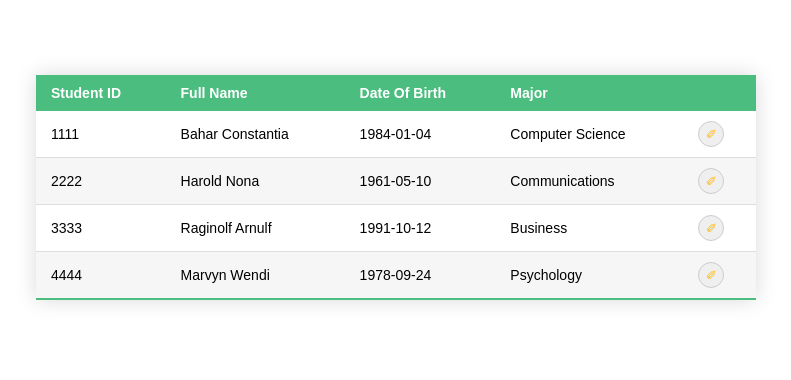
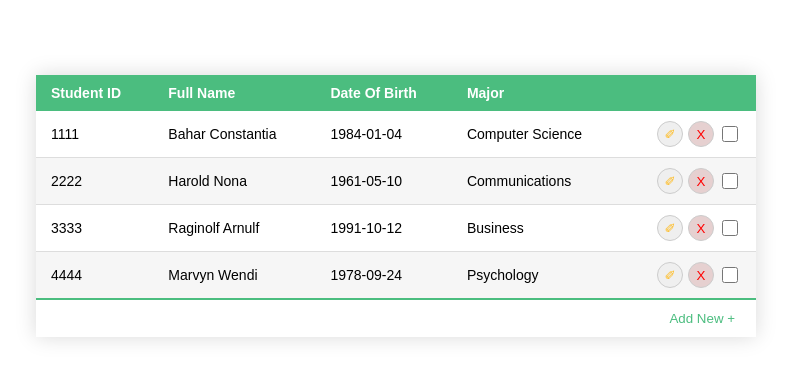
Before and after one commit to sunshine0709/react-editable-table, a React (Vite) app: page / in a window 1280 px wide. Shown: the top 380 px of the page, without its empty margins (244-1035 px from the left). Built offline with nearby package versions, Linux system fonts and the light colour scheme.

Commit message:
Add and remove table rows

```diff
--- a/src/Table/EditCell.tsx
+++ b/src/Table/EditCell.tsx
@@ -14,18 +14,36 @@ export const EditCell = ({ row, table }) => {
     }
   };
 
-  return meta?.editedRows[row.id] ? (
-    <div className="edit-cell">
+  const removeRow = () => {
+    meta?.removeRow(row.index);
+  };
+
+  return (
+    <div className="edit-cell-container">
+      {meta?.editedRows[row.id] ? (
+        <div className="edit-cell-action">
           <button onClick={setEditedRows} name="cancel">
-        X
+            ⚊
           </button>{" "}
           <button onClick={setEditedRows} name="done">
             ✔
           </button>
         </div>
       ) : (
+        <div className="edit-cell-action">
           <button onClick={setEditedRows} name="edit">
             ✐
           </button>
+          <button onClick={removeRow} name="remove">
+            X
+          </button>
+        </div>
+      )}
+      <input
+        type="checkbox"
+        checked={row.getIsSelected()}
+        onChange={row.getToggleSelectedHandler()}
+      />
+    </div>
   );
 };
--- /dev/null
+++ b/src/Table/FooterCell.tsx
@@ -0,0 +1,24 @@
+export const FooterCell = ({ table }) => {
+  const meta = table.options.meta;
+  const selectedRows = table.getSelectedRowModel().rows;
+
+  const removeRows = () => {
+    meta.removeSelectedRows(
+      table.getSelectedRowModel().rows.map((row) => row.index)
+    );
+    table.resetRowSelection();
+  };
+
+  return (
+    <div className="footer-buttons">
+      {selectedRows.length > 0 ? (
+        <button className="remove-button" onClick={removeRows}>
+          Remove Selected x
+        </button>
+      ) : null}
+      <button className="add-button" onClick={meta?.addRow}>
+        Add New +
+      </button>
+    </div>
+  );
+};
--- a/src/Table/columns.ts
+++ b/src/Table/columns.ts
@@ -6,7 +6,7 @@ import { EditCell } from './EditCell'
 const columnHelper = createColumnHelper<Student>()
 
 export const columns = [
-  columnHelper.accessor('id', {
+  columnHelper.accessor('studentId', {
     header: 'Student ID',
     cell: TableCell,
     meta: {
--- a/src/Table/data.ts
+++ b/src/Table/data.ts
@@ -1,5 +1,5 @@
 export type Student = {
-  id: number
+  studentId: number
   name: string
   dateOfBirth: string
   major: string
@@ -7,25 +7,25 @@ export type Student = {
 
 export const data: Student[] = [
   {
-    id: 1111,
+    studentId: 1111,
     name: 'Bahar Constantia',
     dateOfBirth: '1984-01-04',
     major: 'Computer Science',
   },
   {
-    id: 2222,
+    studentId: 2222,
     name: 'Harold Nona',
     dateOfBirth: '1961-05-10',
     major: 'Communications',
   },
   {
-    id: 3333,
+    studentId: 3333,
     name: 'Raginolf Arnulf',
     dateOfBirth: '1991-10-12',
     major: 'Business',
   },
   {
-    id: 4444,
+    studentId: 4444,
     name: 'Marvyn Wendi',
     dateOfBirth: '1978-09-24',
     major: 'Psychology',
--- a/src/Table/index.tsx
+++ b/src/Table/index.tsx
@@ -1,5 +1,5 @@
 import { useState } from "react";
-import { data as defaultData } from "./data";
+import { Student, data as defaultData } from "./data";
 import "./table.css";
 
 import {
@@ -8,6 +8,7 @@ import {
   useReactTable,
 } from "@tanstack/react-table";
 import { columns } from "./columns";
+import { FooterCell } from "./FooterCell";
 
 export const Table = () => {
   const [data, setData] = useState(() => [...defaultData]);
@@ -18,6 +19,7 @@ export const Table = () => {
     data,
     columns,
     getCoreRowModel: getCoreRowModel(),
+    enableRowSelection: true,
     meta: {
       editedRows,
       setEditedRows,
@@ -46,6 +48,29 @@ export const Table = () => {
             return row;
           })
         );
+      },
+      addRow: () => {
+        const newRow: Student = {
+          studentId: Math.floor(Math.random() * 10000),
+          name: "",
+          dateOfBirth: "",
+          major: "",
+        };
+        const setFunc = (old: Student[]) => [...old, newRow];
+        setData(setFunc);
+        setOriginalData(setFunc);
+      },
+      removeRow: (rowIndex: number) => {
+        const setFilterFunc = (old: Student[]) =>
+          old.filter((_row: Student, index: number) => index !== rowIndex);
+        setData(setFilterFunc);
+        setOriginalData(setFilterFunc);
+      },
+      removeSelectedRows: (selectedRows: number[]) => {
+        const setFilterFunc = (old: Student[]) =>
+          old.filter((_row, index) => !selectedRows.includes(index));
+        setData(setFilterFunc);
+        setOriginalData(setFilterFunc);
       },
     },
   });
@@ -80,6 +105,13 @@ export const Table = () => {
             </tr>
           ))}
         </tbody>
+        <tfoot>
+          <tr>
+            <th colSpan={table.getCenterLeafColumns().length} align="right">
+              <FooterCell table={table} />
+            </th>
+          </tr>
+        </tfoot>
       </table>
       {/* <pre>{JSON.stringify(data, null, "\t")}</pre> */}
     </article>
--- a/src/Table/table.css
+++ b/src/Table/table.css
@@ -49,20 +49,48 @@ table td:nth-child(2) input {
   width: 120px;
 }
 
-table button {
+table .edit-cell-container button {
   border-radius: 50px;
   height: 26px;
   width: 26px;
   border: 1px solid #ccc;
+}
+
+table .footer-buttons {
+  display: flex;
+  justify-content: flex-end;
+  align-items: center;
+  gap: 7px;
+}
+
+table .add-button {
+  color: #4bbd7f;
+}
+
+table .remove-button {
+  color: #e44747;
+}
+
+table .footer-buttons button {
+  border: none;
+  background-color: transparent;
+}
+
+table .edit-cell-action button[name='edit'] {
   color: #ffb918;
 }
 
-table button[name="cancel"] {
+table .edit-cell-action button[name='cancel'] {
   color: #7b7b7b;
 }
 
-table button[name="done"] {
+table .edit-cell-action button[name='done'] {
   color: #4bbd7f;
+}
+
+table .edit-cell-action button[name='remove'] {
+  color: red;
+  background-color: rgb(230, 208, 208);
 }
 
 table input, select {
@@ -71,7 +99,19 @@ table input, select {
     padding: 5px;
 }
 
-table .edit-cell {
+table .edit-cell-action {
   display: flex;
     gap: 5px;
 }
+
+table .edit-cell-container {
+  display: flex;
+  justify-content: end;
+  align-items: center;
+  gap: 4px;
+}
+
+table input[type='checkbox'] {
+  width: 16px;
+  height: 16px;
+}
```
Lines whose indentation alone changed are shown as unchanged.
